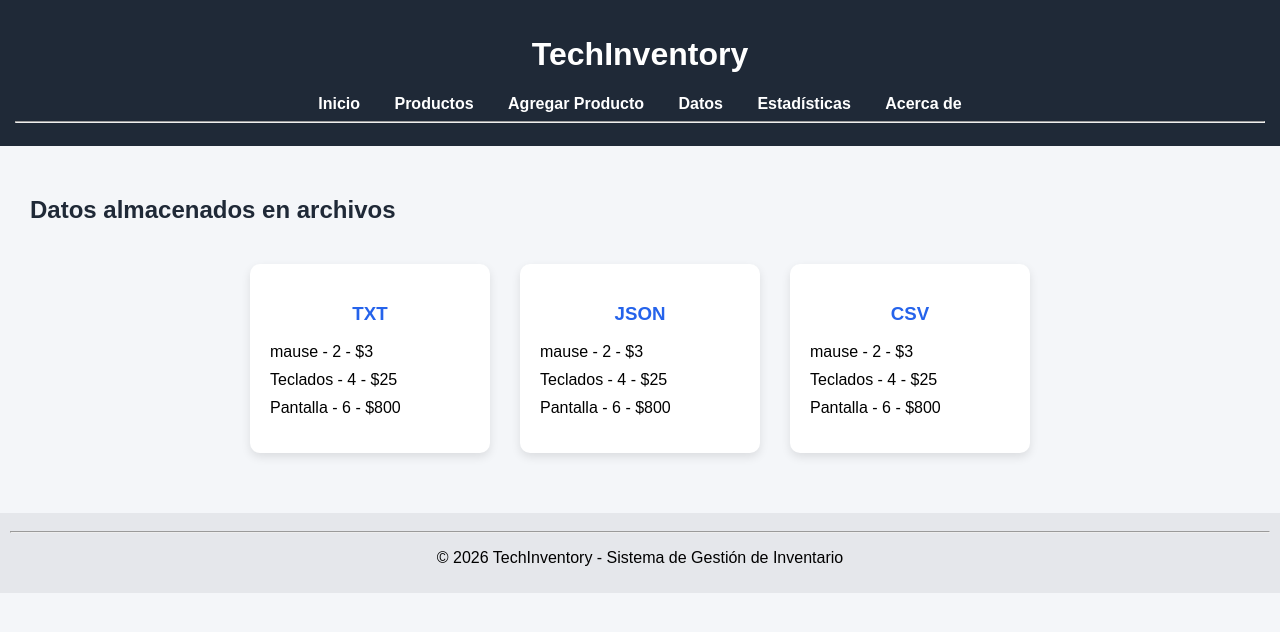
After one commit to Erick00615/DESARROLLO-APLICACIONES-WEB--A-, a Flask app: page /datos in a window 1280 px wide. The commit adds this page. Shown: the top 632 px of the page. Run offline with Flask 3, Linux system fonts and the light colour scheme.

Commit message:
Semana persistencia TXT JSON CSV SQLite

```diff
--- a/proyecto_TechInventory/app.py
+++ b/proyecto_TechInventory/app.py
@@ -1,10 +1,19 @@
 from flask import Flask, render_template, request, redirect
-from proyecto_TechInventory.database import crear_tablas, conectar
+from database import crear_tablas, conectar
+
+from inventario.inventario import (
+    guardar_txt,
+    guardar_json,
+    guardar_csv,
+    leer_txt,
+    leer_json,
+    leer_csv
+)
 
 app = Flask(__name__)
 
-# Crear tabla automáticamente al iniciar
 crear_tablas()
+
 
 # =========================
 # INICIO
@@ -15,14 +24,18 @@ def index():
 
 
 # =========================
-# MOSTRAR PRODUCTOS
+# VER PRODUCTOS
 # =========================
 @app.route("/productos")
 def productos():
+
     conn = conectar()
     cursor = conn.cursor()
+
     cursor.execute("SELECT * FROM productos")
+
     lista = cursor.fetchall()
+
     conn.close()
 
     return render_template("productos.html", productos=lista)
@@ -33,17 +46,31 @@ def productos():
 # =========================
 @app.route("/agregar", methods=["GET", "POST"])
 def agregar():
+
     if request.method == "POST":
+
         nombre = request.form["nombre"]
         cantidad = request.form["cantidad"]
         precio = request.form["precio"]
 
+        producto = {
+            "nombre": nombre,
+            "cantidad": cantidad,
+            "precio": precio
+        }
+
+        guardar_txt(producto)
+        guardar_json(producto)
+        guardar_csv(producto)
+
         conn = conectar()
         cursor = conn.cursor()
+
         cursor.execute(
             "INSERT INTO productos (nombre, cantidad, precio) VALUES (?, ?, ?)",
             (nombre, cantidad, precio)
         )
+
         conn.commit()
         conn.close()
 
@@ -53,13 +80,19 @@ def agregar():
 
 
 # =========================
-# ELIMINAR PRODUCTO
+# ELIMINAR
 # =========================
 @app.route("/eliminar/<int:id>")
 def eliminar(id):
+
     conn = conectar()
     cursor = conn.cursor()
-    cursor.execute("DELETE FROM productos WHERE id = ?", (id,))
+
+    cursor.execute(
+        "DELETE FROM productos WHERE id = ?",
+        (id,)
+    )
+
     conn.commit()
     conn.close()
 
@@ -67,34 +100,94 @@ def eliminar(id):
 
 
 # =========================
-# EDITAR PRODUCTO
+# EDITAR
 # =========================
 @app.route("/editar/<int:id>", methods=["GET", "POST"])
 def editar(id):
+
     conn = conectar()
     cursor = conn.cursor()
 
     if request.method == "POST":
+
         nombre = request.form["nombre"]
         cantidad = request.form["cantidad"]
         precio = request.form["precio"]
 
         cursor.execute("""
-            UPDATE productos
-            SET nombre = ?, cantidad = ?, precio = ?
-            WHERE id = ?
+        UPDATE productos
+        SET nombre = ?, cantidad = ?, precio = ?
+        WHERE id = ?
         """, (nombre, cantidad, precio, id))
 
         conn.commit()
         conn.close()
+
         return redirect("/productos")
 
-    cursor.execute("SELECT * FROM productos WHERE id = ?", (id,))
+    cursor.execute(
+        "SELECT * FROM productos WHERE id = ?",
+        (id,)
+    )
+
     producto = cursor.fetchone()
+
     conn.close()
 
     return render_template("editar.html", producto=producto)
 
 
+# =========================
+# DATOS DE ARCHIVOS
+# =========================
+@app.route("/datos")
+def datos():
+
+    txt = leer_txt()
+    json_data = leer_json()
+    csv_data = leer_csv()
+
+    return render_template(
+        "datos.html",
+        txt=txt,
+        json=json_data,
+        csv=csv_data
+    )
+
+
+# =========================
+# ESTADISTICAS
+# =========================
+@app.route("/estadisticas")
+def estadisticas():
+
+    conn = conectar()
+    cursor = conn.cursor()
+
+    cursor.execute("SELECT COUNT(*) FROM productos")
+    total_productos = cursor.fetchone()[0]
+
+    cursor.execute("SELECT SUM(cantidad) FROM productos")
+    total_cantidad = cursor.fetchone()[0]
+
+    cursor.execute("SELECT SUM(cantidad * precio) FROM productos")
+    valor_inventario = cursor.fetchone()[0]
+
+    conn.close()
+
+    if total_cantidad is None:
+        total_cantidad = 0
+
+    if valor_inventario is None:
+        valor_inventario = 0
+
+    return render_template(
+        "estadisticas.html",
+        total_productos=total_productos,
+        total_cantidad=total_cantidad,
+        valor_inventario=valor_inventario
+    )
+
+
 if __name__ == "__main__":
     app.run(debug=True)
--- /dev/null
+++ b/proyecto_TechInventory/inventario/__init__.py
@@ -0,0 +1 @@
+# Paquete inventario
--- /dev/null
+++ b/proyecto_TechInventory/inventario/data/datos.csv
@@ -0,0 +1,3 @@
+mause,2,3
+Teclados,4,25
+Pantalla,6,800
--- /dev/null
+++ b/proyecto_TechInventory/inventario/data/datos.json
@@ -0,0 +1,17 @@
+[
+    {
+        "nombre": "mause",
+        "cantidad": "2",
+        "precio": "3"
+    },
+    {
+        "nombre": "Teclados",
+        "cantidad": "4",
+        "precio": "25"
+    },
+    {
+        "nombre": "Pantalla",
+        "cantidad": "6",
+        "precio": "800"
+    }
+]
--- /dev/null
+++ b/proyecto_TechInventory/inventario/data/datos.txt
@@ -0,0 +1,3 @@
+mause,2,3
+Teclados,4,25
+Pantalla,6,800
--- /dev/null
+++ b/proyecto_TechInventory/inventario/inventario.py
@@ -0,0 +1,96 @@
+import json
+import csv
+
+
+def guardar_txt(producto):
+
+    with open("inventario/data/datos.txt", "a") as archivo:
+        archivo.write(
+            f"{producto['nombre']},{producto['cantidad']},{producto['precio']}\n"
+        )
+
+
+def leer_txt():
+
+    productos = []
+
+    try:
+        with open("inventario/data/datos.txt", "r") as archivo:
+
+            for linea in archivo:
+
+                nombre, cantidad, precio = linea.strip().split(",")
+
+                productos.append({
+                    "nombre": nombre,
+                    "cantidad": cantidad,
+                    "precio": precio
+                })
+
+    except:
+        pass
+
+    return productos
+
+
+def guardar_json(producto):
+
+    datos = []
+
+    try:
+        with open("inventario/data/datos.json", "r") as archivo:
+            datos = json.load(archivo)
+
+    except:
+        datos = []
+
+    datos.append(producto)
+
+    with open("inventario/data/datos.json", "w") as archivo:
+        json.dump(datos, archivo, indent=4)
+
+
+def leer_json():
+
+    try:
+        with open("inventario/data/datos.json", "r") as archivo:
+            return json.load(archivo)
+
+    except:
+        return []
+
+
+def guardar_csv(producto):
+
+    with open("inventario/data/datos.csv", "a", newline="") as archivo:
+
+        writer = csv.writer(archivo)
+
+        writer.writerow([
+            producto["nombre"],
+            producto["cantidad"],
+            producto["precio"]
+        ])
+
+
+def leer_csv():
+
+    productos = []
+
+    try:
+        with open("inventario/data/datos.csv", "r") as archivo:
+
+            reader = csv.reader(archivo)
+
+            for fila in reader:
+
+                productos.append({
+                    "nombre": fila[0],
+                    "cantidad": fila[1],
+                    "precio": fila[2]
+                })
+
+    except:
+        pass
+
+    return productos
--- a/proyecto_TechInventory/static/styles.css
+++ b/proyecto_TechInventory/static/styles.css
@@ -56,3 +56,52 @@ footer {
     background-color: #e5e7eb;
     margin-top: 30px;
 }
+
+
+/* ===== TARJETAS DEL MENU ===== */
+
+.card{
+    background-color: white;
+    border-radius: 10px;
+    padding: 20px;
+    width: 200px;
+    text-align: center;
+    text-decoration: none;
+    color: black;
+    box-shadow: 0 4px 10px rgba(0,0,0,0.1);
+    transition: transform 0.2s;
+}
+
+.card:hover{
+    transform: scale(1.05);
+}
+
+.card h3{
+    color:#2563eb;
+}
+
+
+/* ===== CONTENEDOR TARJETAS ===== */
+
+.contenedor-datos{
+    display:flex;
+    justify-content:center;
+    gap:30px;
+    margin-top:40px;
+}
+
+
+/* ===== TARJETAS ESTADISTICAS ===== */
+
+.card-datos{
+    background:white;
+    padding:20px;
+    border-radius:10px;
+    width:200px;
+    box-shadow:0 4px 10px rgba(0,0,0,0.1);
+}
+
+.card-datos h3{
+    text-align:center;
+    color:#2563eb;
+}
--- a/proyecto_TechInventory/templates/base.html
+++ b/proyecto_TechInventory/templates/base.html
@@ -1,29 +1,58 @@
 <!DOCTYPE html>
 <html>
+
 <head>
+
 <title>TechInventory</title>
+
 <link rel="stylesheet" href="{{ url_for('static', filename='styles.css') }}">
+
 </head>
+
 <body>
 
 <header>
+
 <h1>TechInventory</h1>
+
 <nav>
+
 <a href="/">Inicio</a>
+
+<a href="/productos">Productos</a>
+
+<a href="/agregar">Agregar Producto</a>
+
+<a href="/datos">Datos</a>
+
+<a href="/estadisticas">Estadísticas</a>
+
 <a href="/about">Acerca de</a>
+
 </nav>
+
 <hr>
+
 </header>
 
+
 <main>
+
 {% block content %}
+
 {% endblock %}
+
 </main>
 
+
 <footer>
+
 <hr>
+
 <p>© 2026 TechInventory - Sistema de Gestión de Inventario</p>
+
 </footer>
 
 </body>
+
 </html>
--- /dev/null
+++ b/proyecto_TechInventory/templates/datos.html
@@ -0,0 +1,38 @@
+{% extends "base.html" %}
+
+{% block content %}
+
+<h2 class="titulo">Datos almacenados en archivos</h2>
+
+<div class="contenedor-datos">
+
+<div class="card-datos">
+<h3>TXT</h3>
+<ul>
+{% for p in txt %}
+<li>{{p.nombre}} - {{p.cantidad}} - ${{p.precio}}</li>
+{% endfor %}
+</ul>
+</div>
+
+<div class="card-datos">
+<h3>JSON</h3>
+<ul>
+{% for p in json %}
+<li>{{p.nombre}} - {{p.cantidad}} - ${{p.precio}}</li>
+{% endfor %}
+</ul>
+</div>
+
+<div class="card-datos">
+<h3>CSV</h3>
+<ul>
+{% for p in csv %}
+<li>{{p.nombre}} - {{p.cantidad}} - ${{p.precio}}</li>
+{% endfor %}
+</ul>
+</div>
+
+</div>
+
+{% endblock %}
```
Also changed, not shown: proyecto_TechInventory/inventario/bd.py (added, +8 -0 lines), proyecto_TechInventory/inventario/productos.py (added, +15 -0 lines), proyecto_TechInventory/models.py (+9 -49 lines), proyecto_TechInventory/templates/estadisticas.html (added, +32 -0 lines), proyecto_TechInventory/templates/index.html (+33 -12 lines). Lines whose indentation alone changed are shown as unchanged.
